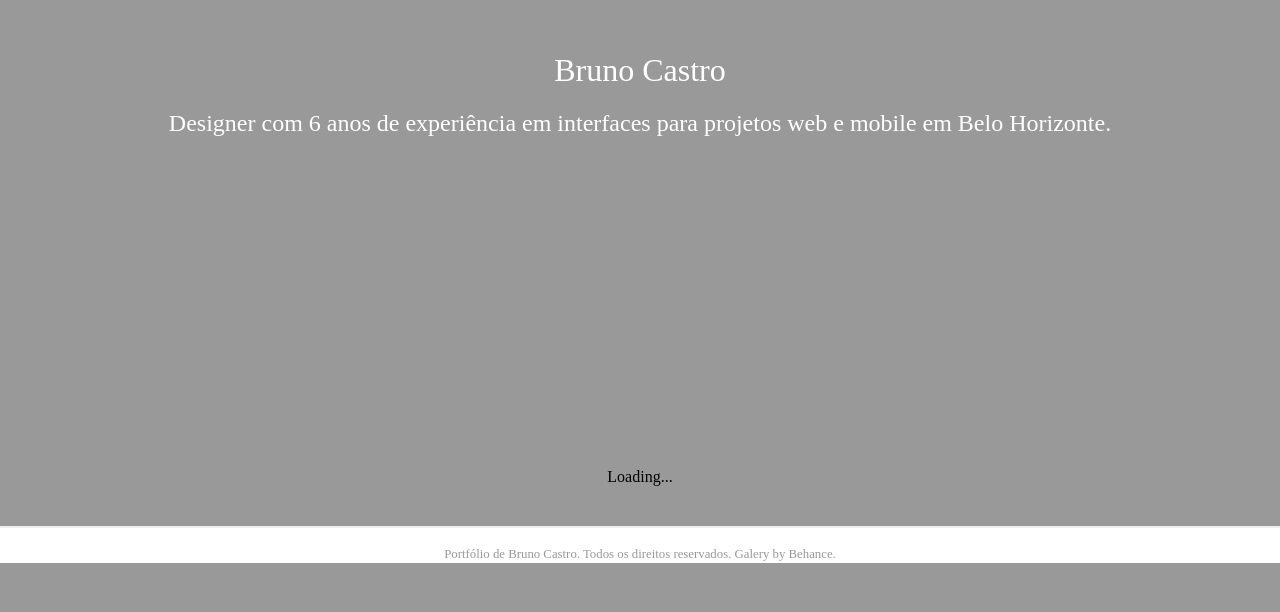
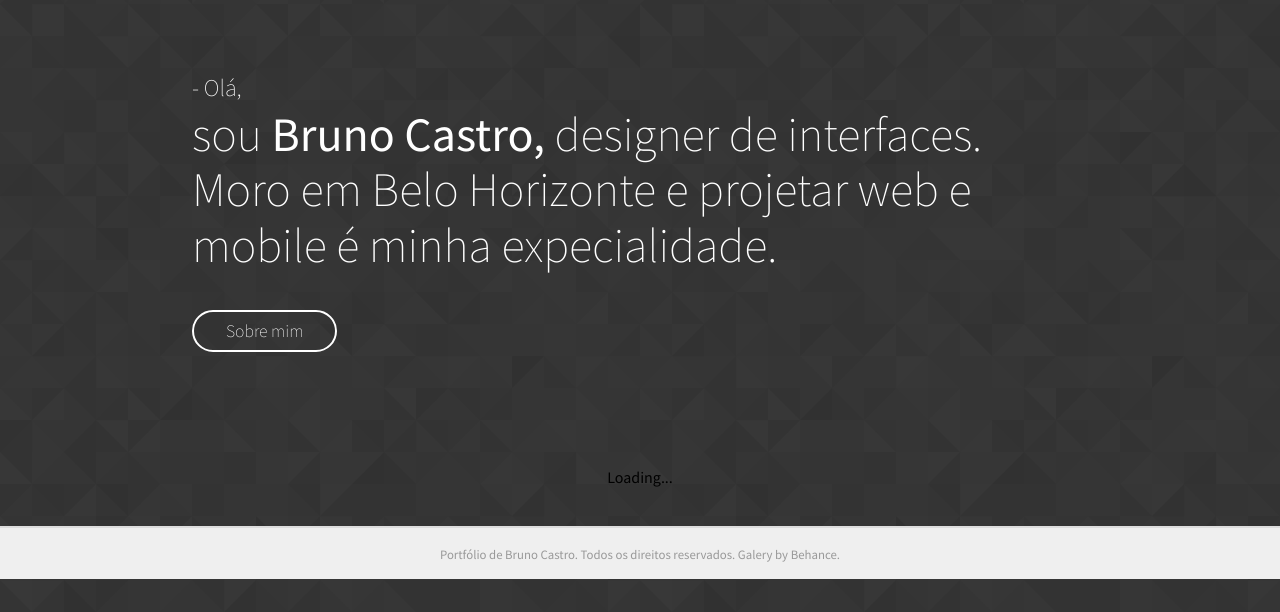
Before and after one commit to brunocastro/brunocastro.github.io, a plain HTML site: page index.html in a window 1280 px wide. Shown: the part 188-800 px from the top of the page. Drawn offline with nearby package versions, Linux system fonts and the light colour scheme.

Commit message:
Style and font

```diff
--- a/index.html
+++ b/index.html
@@ -7,12 +7,14 @@
     <!-- Css -->
     <link href="https://cdnjs.cloudflare.com/ajax/libs/normalize/4.2.0/normalize.min.css" rel="stylesheet">
     <link rel="stylesheet" href="./styles/style.css">
+    <!-- Fonts -->
+    <link href="https://fonts.googleapis.com/css?family=Source+Sans+Pro:200,400,700" rel="stylesheet">
     </head>
 <body>
     <div class="cover">
         <div class="container">
-            <h1>Bruno Castro</h1>
-            <h2>Designer com 6 anos de experiência em interfaces para projetos web e mobile em Belo Horizonte.</h2>
+            <h1><small>- Olá, </small><br>sou <strong>Bruno Castro,</strong> designer de interfaces. Moro em Belo Horizonte e projetar web e mobile é minha expecialidade.</h2>
+            <a href="https://www.linkedin.com/in/linkedbruno" target="_blanck">Sobre mim</a>
         </div>
     </div>
 <div id="galery" class="flex-container">
--- a/scripts/galery.js
+++ b/scripts/galery.js
@@ -13,17 +13,15 @@ var containergalery = 'galery';
 
 function beloop (container, api) {
     var html="";
-    var field="";
-    var fields="";
     for (i = 0; i < api.projects.length; i++) {
         html += '<div class="flex-item-galery">'+
         '<a href="'+api.projects[i].url+'" target="_blank">'+
         '<img src="'+api.projects[i].covers["404"]+'">'+
         '<h3>'+api.projects[i].name+'</h3>'+
         '<p><small>Categorias: '+api.projects[i].fields.join(', ')+'</small></p>'+
-        '<p><span> a '+api.projects[i].stats.appreciations+'</span>'+
-        '<span> c '+api.projects[i].stats.comments+'</span>'+
-        '<span> v '+api.projects[i].stats.views+'</span></p>'+
+        // '<p><span> a '+api.projects[i].stats.appreciations+'</span>'+
+        // '<span> c '+api.projects[i].stats.comments+'</span>'+
+        // '<span> v '+api.projects[i].stats.views+'</span></p>'+
         '</a></div>';
     }
     document.getElementById(container).innerHTML = html;
--- a/styles/style.css
+++ b/styles/style.css
@@ -1,20 +1,45 @@
+body {
+    font-family: 'Source Sans Pro', sans-serif;
+    background-color: #efefef;
+}
+
 .cover {
     margin-top: 0px;
     width: 100%;
     height: 100vh;
-    background-color: #999;
-    text-align: center;
+    background-color: #212121;
+    background-image: url("../images/background.png");
+    background-size: 50%;
+    text-align: left;
     overflow: hidden;
     color: #fff;
 }
-.cover h1, h2 {
-    font-weight: 300;
-}
 .cover .container {
-    width: 80%;
+    width: 70%;
     max-width: 960px;
     margin: auto;
     margin-top: 30vh;
+}
+.cover h1 {
+    font-family: 'Source Sans Pro', sans-serif;
+    font-size: 1.8em;
+    font-weight: 200;
+    margin-bottom: 1em;
+}
+.cover a {
+    width: 50%;
+    text-align: center;
+    font-family: 'Source Sans Pro', sans-serif;
+    font-size: 0.9em;
+    font-weight: 200;
+    color: #fff;
+    text-decoration: none;
+    border-radius: 24px;
+    border: solid 2px #fff;
+    padding: 8px 32px;
+}
+.cover h1 small {
+    font-size: 0.5em;
 }
 /*Galeria*/
 .flex-container {
@@ -31,7 +56,10 @@
     justify-content: center;
 }
 .flex-item-galery {
-    background: #efefef;
+    box-sizing: border-box;
+    -moz-box-sizing: border-box;
+    -webkit-box-sizing: border-box;
+    background: #ffffff;
     margin: 4px 16px;
     width: calc(100% - 48px);
     max-width: 360px;
@@ -40,12 +68,21 @@
     padding: 12px 24px;
 }
 @media only screen and (min-width: 480px) {
+    .cover a {
+        font-size: 1.1em;
+    }
+    .cover h1 {
+        font-size: 2.2em;
+    }
     .flex-item-galery {
         width: calc(45% - 48px);
         margin: 4px;
     }
 }
 @media only screen and (min-width: 960px) {
+    .cover h1 {
+        font-size: 3em;
+    }
     .flex-item-galery {
         margin: 4px;
         width: calc(30% - 48px);
@@ -71,15 +108,24 @@
 .flex-item-galery img:hover {
     opacity: 0.8;
 }
+.flex-item-galery h3 {
+    margin: 0;
+    margin-top: 12px;
+}
+.flex-item-galery p {
+    margin: 2px 0 8px 0;
+}
 .flex-item-galery a {
+    text-decoration: none;
     color: #333;
-    text-decoration: none;
 }
 /*Footer*/
 footer {
     text-align: center;
     color: #999;
-    background-color: #fff;
-    border-top: solid 2px #efefef;
+    background-color: #efefef;
+    border-top: solid 2px #ddd;
     margin-top: 24px;
+    margin-bottom: 0px;
+    overflow: hidden;
 }
```
Also changed, not shown: images/background.png (added).
